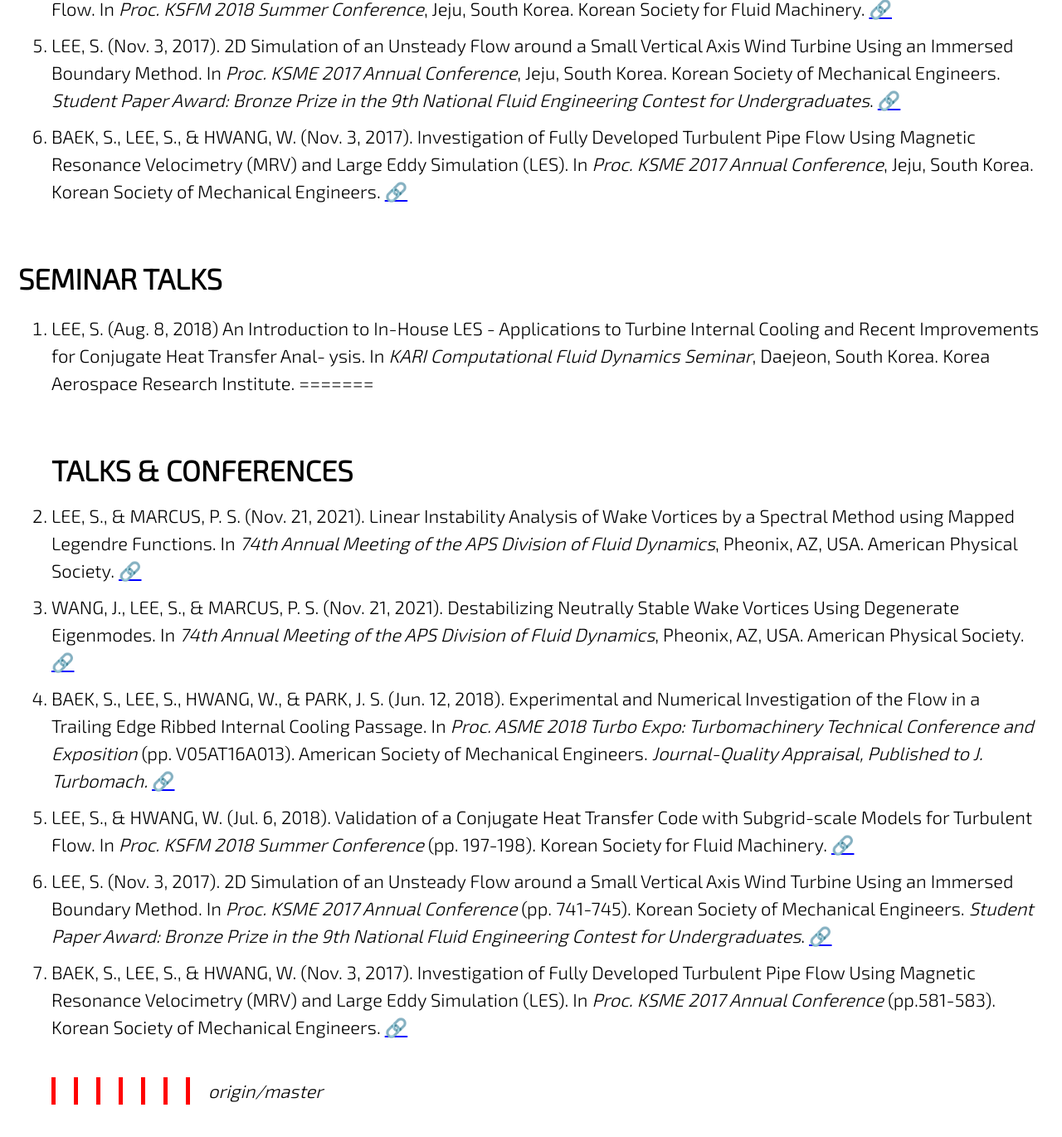
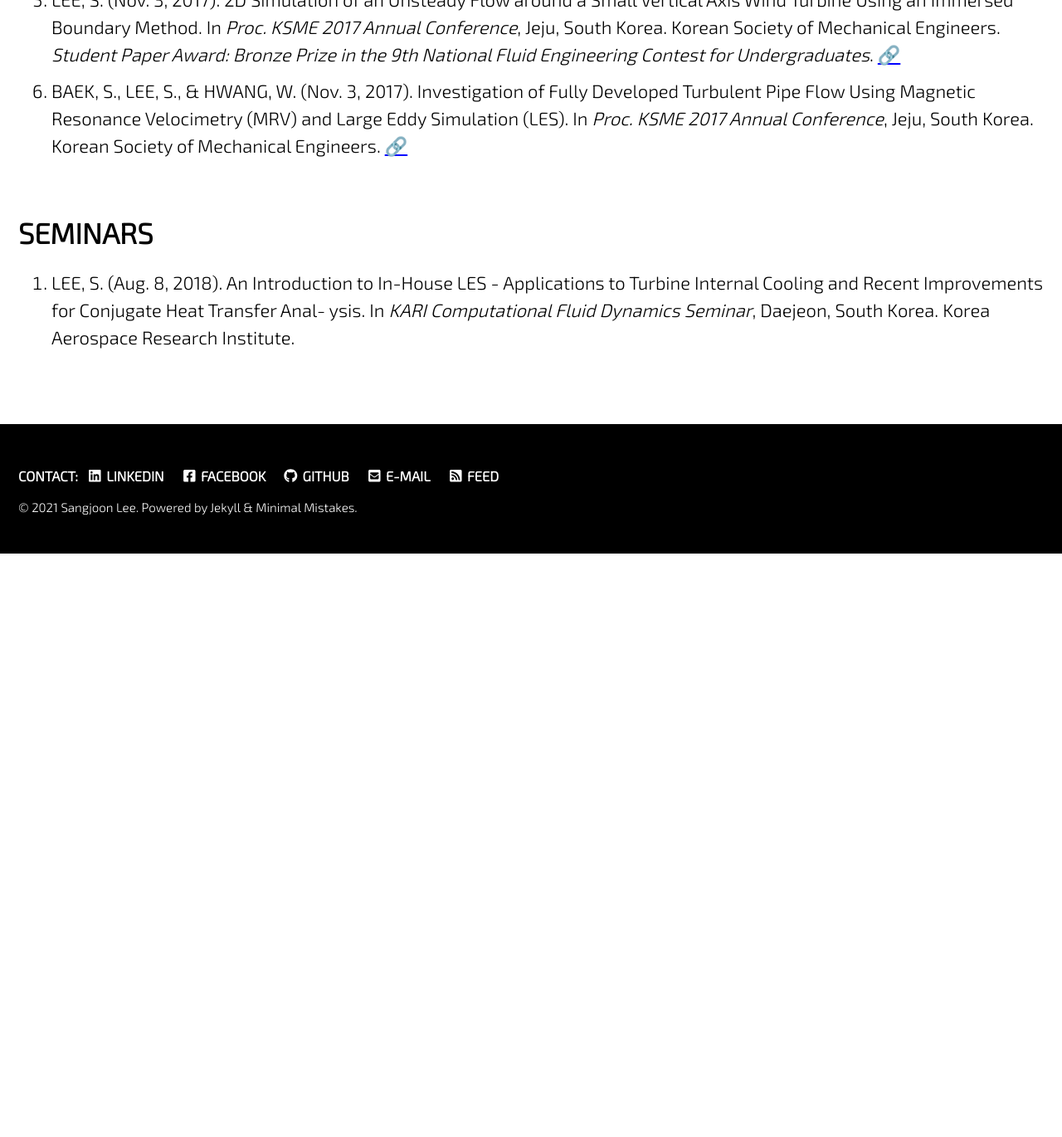
Before and after one commit to jun9303/jun9303.github.io, a Jekyll site: the page built from _pages/publications.md, in a window 1280 px wide and 1400 px high, scrolled down 1199 px. Shown: the top 1370 px of the window at 83% size. Built offline with Jekyll 4.4.1, drawn with Linux system fonts in a browser that asks for light colours; cached includes are drawn as plain includes; nearby versions of some CDN libraries; emoji names are drawn with the system emoji font; after the commit the page ends 1865 px from its top, so only the background shows below that.

Commit message:
APS Update 112621

```diff
--- a/_pages/publications.md
+++ b/_pages/publications.md
@@ -24,20 +23,10 @@ header:
 5. LEE, S. (Nov. 3, 2017). 2D Simulation of an Unsteady Flow around a Small Vertical Axis Wind Turbine Using an Immersed Boundary Method. In *Proc. KSME 2017 Annual Conference*, Jeju, South Korea. Korean Society of Mechanical Engineers. *Student Paper Award: Bronze Prize in the 9th National Fluid Engineering Contest for Undergraduates*. [:link:](http://www.dbpia.co.kr/journal/articleDetail?nodeId=NODE07287580&language=ko_KR#)
 6. BAEK, S., LEE, S., & HWANG, W. (Nov. 3, 2017). Investigation of Fully Developed Turbulent Pipe Flow Using Magnetic Resonance Velocimetry (MRV) and Large Eddy Simulation (LES). In *Proc. KSME 2017 Annual Conference*, Jeju, South Korea. Korean Society of Mechanical Engineers. [:link:](http://www.dbpia.co.kr/journal/articleDetail?nodeId=NODE07287540&language=ko_KR#)
 
-# SEMINAR TALKS
+# SEMINARS
 
-1. LEE, S. (Aug. 8, 2018) An Introduction to In-House LES - Applications to Turbine Internal Cooling and Recent Improvements for Conjugate Heat Transfer Anal-
+1. LEE, S. (Aug. 8, 2018). An Introduction to In-House LES - Applications to Turbine Internal Cooling and Recent Improvements for Conjugate Heat Transfer Anal-
 ysis. In *KARI Computational Fluid Dynamics Seminar*, Daejeon, South Korea. Korea Aerospace Research Institute.
-=======
-# TALKS & CONFERENCES
-
-1. LEE, S., & MARCUS, P. S. (Nov. 21, 2021). Linear Instability Analysis of Wake Vortices by a Spectral Method using Mapped Legendre Functions. In *74th Annual Meeting of the APS Division of Fluid Dynamics*, Pheonix, AZ, USA. American Physical Society. [:link:](https://meetings.aps.org/Meeting/DFD21/Session/E24.1)
-2. WANG, J., LEE, S., & MARCUS, P. S. (Nov. 21, 2021). Destabilizing Neutrally Stable Wake Vortices Using Degenerate Eigenmodes. In *74th Annual Meeting of the APS Division of Fluid Dynamics*, Pheonix, AZ, USA. American Physical Society. [:link:](https://meetings.aps.org/Meeting/DFD21/Session/E24.3)
-3. BAEK, S., LEE, S., HWANG, W., & PARK, J. S. (Jun. 12, 2018). Experimental and Numerical Investigation of the Flow in a Trailing Edge Ribbed Internal Cooling Passage. In *Proc. ASME 2018 Turbo Expo: Turbomachinery Technical Conference and Exposition* (pp. V05AT16A013). American Society of Mechanical Engineers. *Journal-Quality Appraisal, Published to J. Turbomach.* [:link:](https://doi.org/10.1115/GT2018-76741)
-4. LEE, S., & HWANG, W. (Jul. 6, 2018). Validation of a Conjugate Heat Transfer Code with Subgrid-scale Models for Turbulent Flow. In *Proc. KSFM 2018 Summer Conference* (pp. 197-198). Korean Society for Fluid Machinery. [:link:](http://www.dbpia.co.kr/journal/articleDetail?nodeId=NODE07536688&language=ko_KR)
-5. LEE, S. (Nov. 3, 2017). 2D Simulation of an Unsteady Flow around a Small Vertical Axis Wind Turbine Using an Immersed Boundary Method. In *Proc. KSME 2017 Annual Conference* (pp. 741-745). Korean Society of Mechanical Engineers. *Student Paper Award: Bronze Prize in the 9th National Fluid Engineering Contest for Undergraduates*. [:link:](http://www.dbpia.co.kr/journal/articleDetail?nodeId=NODE07287580&language=ko_KR#)
-6. BAEK, S., LEE, S., & HWANG, W. (Nov. 3, 2017). Investigation of Fully Developed Turbulent Pipe Flow Using Magnetic Resonance Velocimetry (MRV) and Large Eddy Simulation (LES). In *Proc. KSME 2017 Annual Conference* (pp.581-583). Korean Society of Mechanical Engineers. [:link:](http://www.dbpia.co.kr/journal/articleDetail?nodeId=NODE07287540&language=ko_KR#)
->>>>>>> origin/master
 
 <style type="text/css">
 h1 {
```
Also changed, not shown: other parts of _pages/publications.md (+0 -1 lines).
